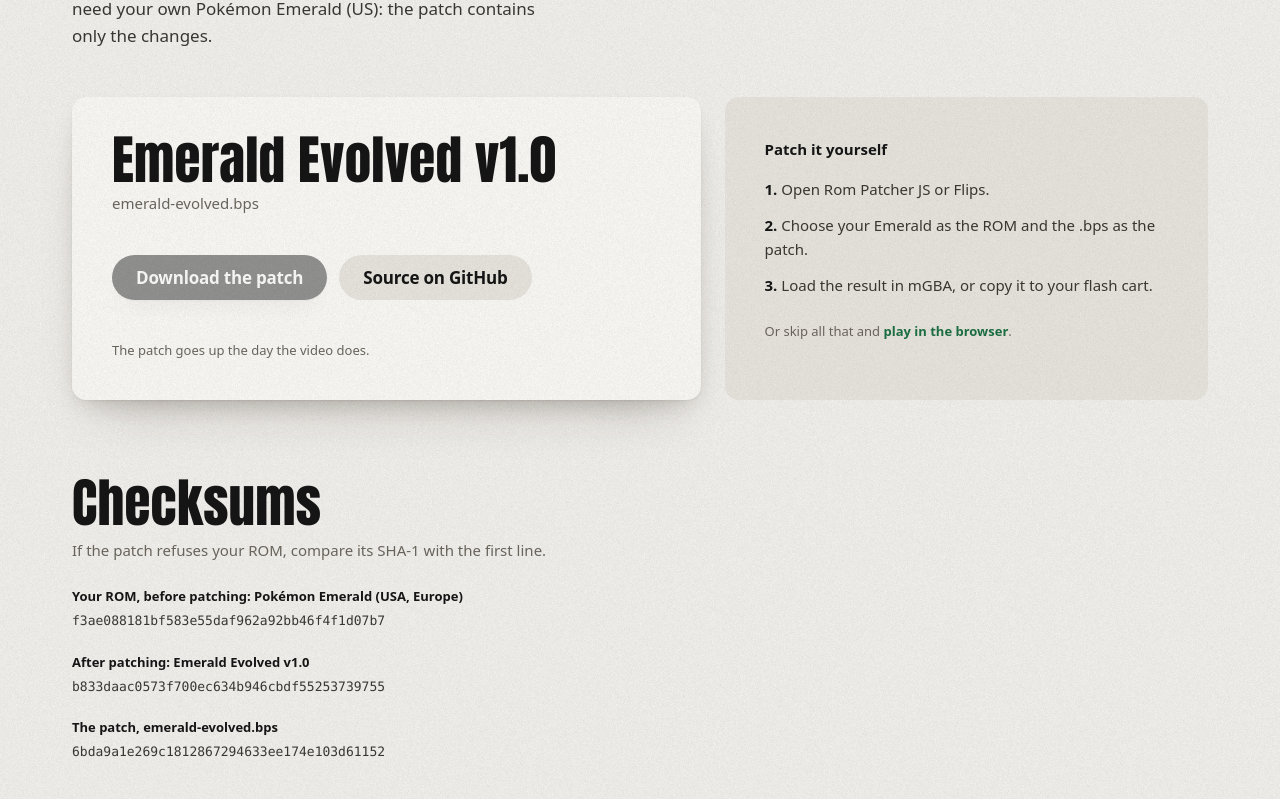
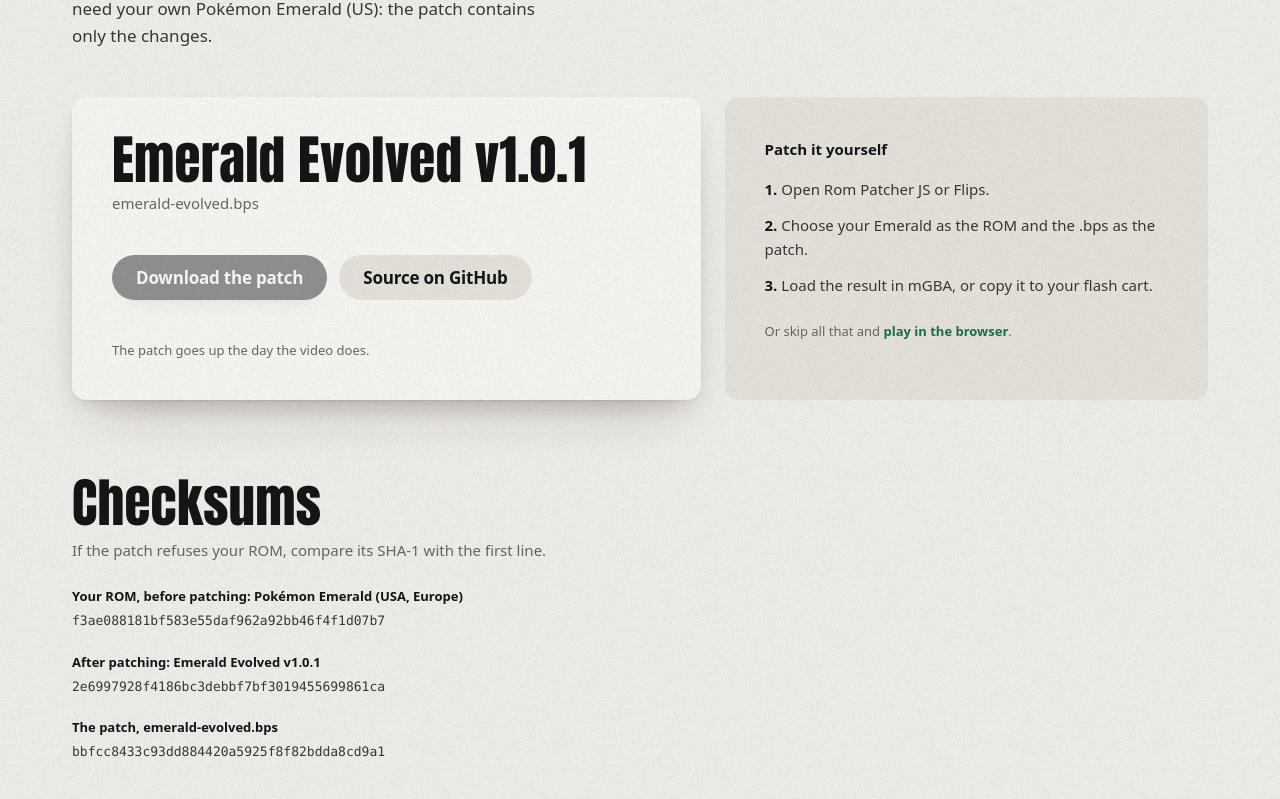
Before and after one commit to IvanKuria/emerald-evolved-web, a React (Vite) app: page /download in a window 1280 px wide. Shown: the part 280-1079 px from the top of the page. Built offline with nearby package versions, Linux system fonts and the light colour scheme; no server answers.

Commit message:
v1.0.1: trainers never Dynamax; Continue upgrades a stored v1.0.0 game in place (685 KB upgrade patch, save untouched); release URL pinned beside its SHA-1

```diff
--- a/scripts/fetch-patch.mjs
+++ b/scripts/fetch-patch.mjs
@@ -1,20 +1,20 @@
 // Puts the release patch at public/patch/emerald-evolved.bps for the build, so the site serves it from
 // its own origin (the Play page is cross-origin isolated, and a same-origin file needs no CORS).
-// The .bps is never committed: it is a GitHub release asset.
-//   PATCH_URL=https://github.com/<owner>/<repo>/releases/download/<tag>/emerald-evolved.bps npm run build
-//   PATCH_FILE=C:\path\to\emerald-evolved.bps npm run dev
-// With neither set and no file already there, nothing happens and Play says the patch isn't out yet.
+// The .bps is never committed: it is a GitHub release asset, pinned here next to the SHA-1 it must have
+// (so a new release is one commit, with no dashboard env var to change).
+//   PATCH_FILE=C:\path\to\emerald-evolved.bps npm run dev     (use a local file instead)
 import { createHash } from 'node:crypto'
 import { existsSync, mkdirSync, readFileSync, writeFileSync, copyFileSync } from 'node:fs'
 
 const OUT = 'public/patch/emerald-evolved.bps'
-const SHA1 = '6bda9a1e269c1812867294633ee174e103d61152' // keep in step with src/lib/rom.ts EMERALD.patchSha1
+const RELEASE = 'https://github.com/IvanKuria/emerald-evolved/releases/download/v1.0.1/emerald-evolved.bps'
+const SHA1 = 'bbfcc8433c93dd884420a5925f8f82bdda8cd9a1' // keep in step with src/lib/rom.ts EMERALD.patchSha1
 const sha1 = (b) => createHash('sha1').update(b).digest('hex')
 
 mkdirSync('public/patch', { recursive: true })
 if (process.env.PATCH_FILE) copyFileSync(process.env.PATCH_FILE, OUT)
-else if (process.env.PATCH_URL && !existsSync(OUT)) {
-  const r = await fetch(process.env.PATCH_URL, { redirect: 'follow' })
+else if (!existsSync(OUT) || sha1(readFileSync(OUT)) !== SHA1) {
+  const r = await fetch(RELEASE, { redirect: 'follow' })
   if (!r.ok) throw new Error(`patch download failed: ${r.status}`)
   writeFileSync(OUT, Buffer.from(await r.arrayBuffer()))
 }
@@ -22,4 +22,4 @@ if (existsSync(OUT)) {
   const got = sha1(readFileSync(OUT))
   if (got !== SHA1) throw new Error(`${OUT} has SHA-1 ${got}, expected ${SHA1}`)
   console.log('patch ready:', OUT)
-} else console.log('no patch: Play will say the patch is not out yet')
+}
--- a/src/lib/rom.ts
+++ b/src/lib/rom.ts
@@ -18,6 +18,8 @@ export interface PatchTarget {
   /** Name for the patched file if the player downloads it for a desktop emulator. */
   outName: string
   version: string
+  /** Small patches that bring a game stored by an older release up to this one (Continue never sees the base ROM again). */
+  upgrades?: { fromSha1: string; url: string }[]
 }
 
 /* Pokémon Emerald (USA, Europe), the one retail revision. Cross-checked
@@ -29,12 +31,14 @@ export const EMERALD: PatchTarget = {
   baseName: 'Pokémon Emerald (US)',
   sourceSha1: 'f3ae088181bf583e55daf962a92bb46f4f1d07b7',
   // BUILD_STATUS.md "Release artefacts": vanilla + patch == release ROM, byte for byte
-  targetSha1: 'b833daac0573f700ec634b946cbdf55253739755',
-  patchSha1: '6bda9a1e269c1812867294633ee174e103d61152',
-  patchSize: 24_555_892,
+  // v1.0.1: trainers no longer Dynamax / Terastallize (their "don't" markers live in genome bits)
+  targetSha1: '2e6997928f4186bc3debbf7bf3019455699861ca',
+  patchSha1: 'bbfcc8433c93dd884420a5925f8f82bdda8cd9a1',
+  patchSize: 24_554_674,
   patchUrl: '/patch/emerald-evolved.bps',
   outName: 'emerald-evolved.gba',
-  version: 'v1.0',
+  version: 'v1.0.1',
+  upgrades: [{ fromSha1: 'b833daac0573f700ec634b946cbdf55253739755', url: '/patch/upgrade-1.0.0-to-1.0.1.bps' }],
 }
 
 /* The homebrew test cartridge in /testrom (ours, CC0). It exists so the
--- a/src/pages/Play.tsx
+++ b/src/pages/Play.tsx
@@ -2,7 +2,7 @@ import { useCallback, useEffect, useRef, useState } from 'react'
 import { applyBps, BpsError } from '../lib/bps'
 import { sha1Hex } from '../lib/sha1'
 import { EMERALD, TEST_CART, judge, patchAvailable, takeRom, type PatchTarget } from '../lib/rom'
-import { bootCore, download, forgetGame, hasGame, isolationProblem, storeGame, type Emulator } from '../lib/emulator'
+import { bootCore, download, forgetGame, gamePath, hasGame, isolationProblem, storeGame, type Emulator } from '../lib/emulator'
 import { setPlaying } from '../lib/presence'
 import { DialogueBox } from '../components/DialogueBox'
 import { HpBar } from '../components/HpBar'
@@ -64,6 +64,25 @@ function stepOf(p: Phase): number {
   }
 }
 
+/* A game stored by an older release is brought up to date in place before it boots (the save file is separate and
+   its format is unchanged). If anything goes wrong the stored game is left as it was. */
+async function upgradeStored(e: Emulator, t: PatchTarget) {
+  if (!t.upgrades?.length || !t.targetSha1) return
+  try {
+    const cur = e.FS.readFile(gamePath(e, t.outName)) as Uint8Array
+    const sha = await sha1Hex(cur)
+    if (sha === t.targetSha1) return
+    const up = t.upgrades.find((u) => u.fromSha1 === sha)
+    if (!up) return
+    const res = await fetch(up.url)
+    if (!res.ok) return
+    const out = applyBps(cur, new Uint8Array(await res.arrayBuffer()))
+    if ((await sha1Hex(out)) === t.targetSha1) await storeGame(e, t.outName, out)
+  } catch (err) {
+    console.warn('stored game upgrade skipped', err)
+  }
+}
+
 export function Play() {
   const [phase, setPhase] = useState<Phase>({ at: 'drop' })
   const [target, setTarget] = useState<PatchTarget>(EMERALD)
@@ -98,6 +117,7 @@ export function Play() {
       const e = await bootCore(canvas.current!)
       if (rom) await storeGame(e, t.outName, rom)
       else if (!hasGame(e, t.outName)) throw new Error('missing')
+      else await upgradeStored(e, t)
       if (!e.loadGame(`${e.filePaths().gamePath}/${t.outName}`)) throw new Error('load')
       e.resumeAudio()
       localStorage.setItem(LAST, t.outName)
```
Also changed, not shown: 2 other files (tests, documents, lock files or other folders).
